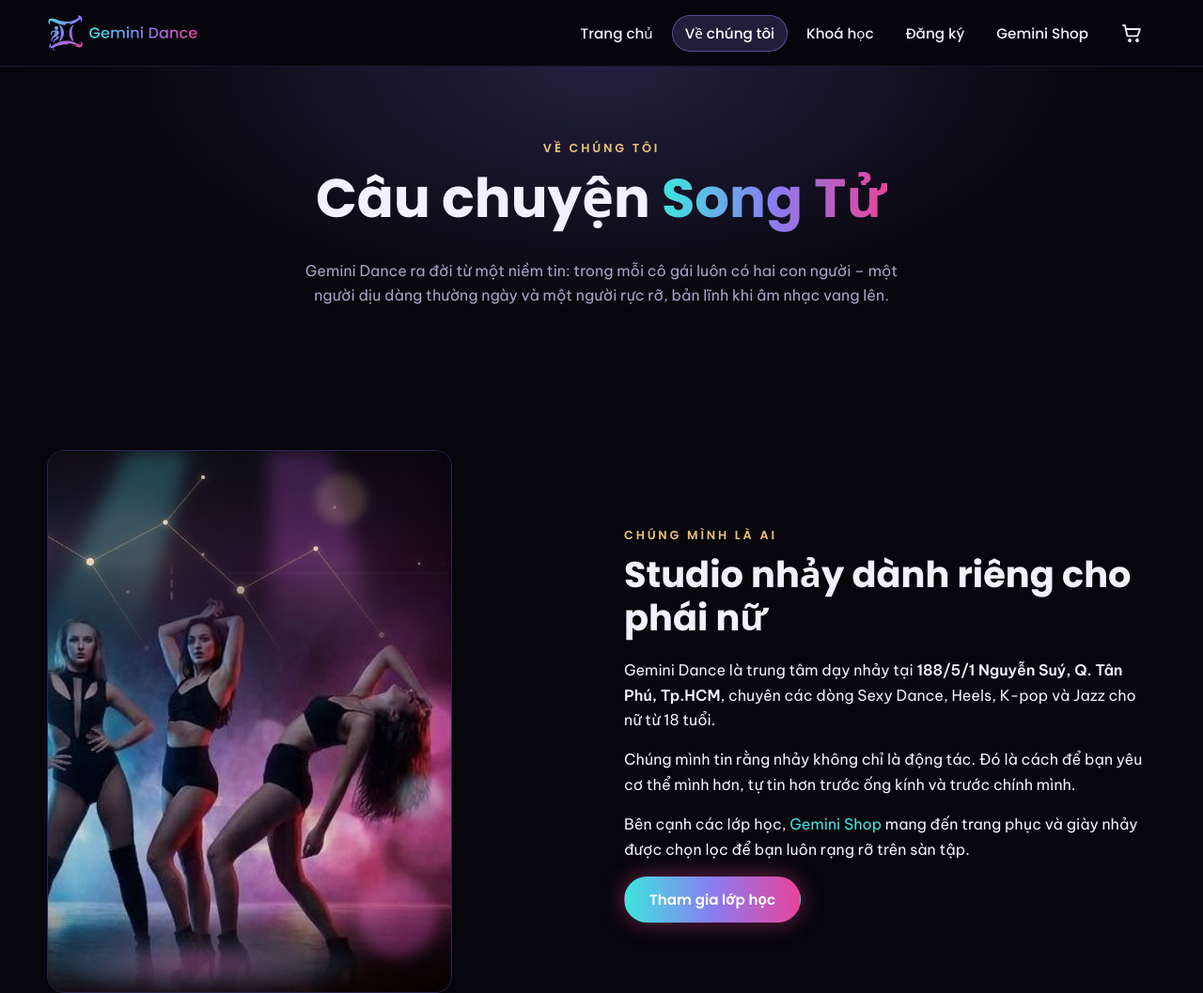
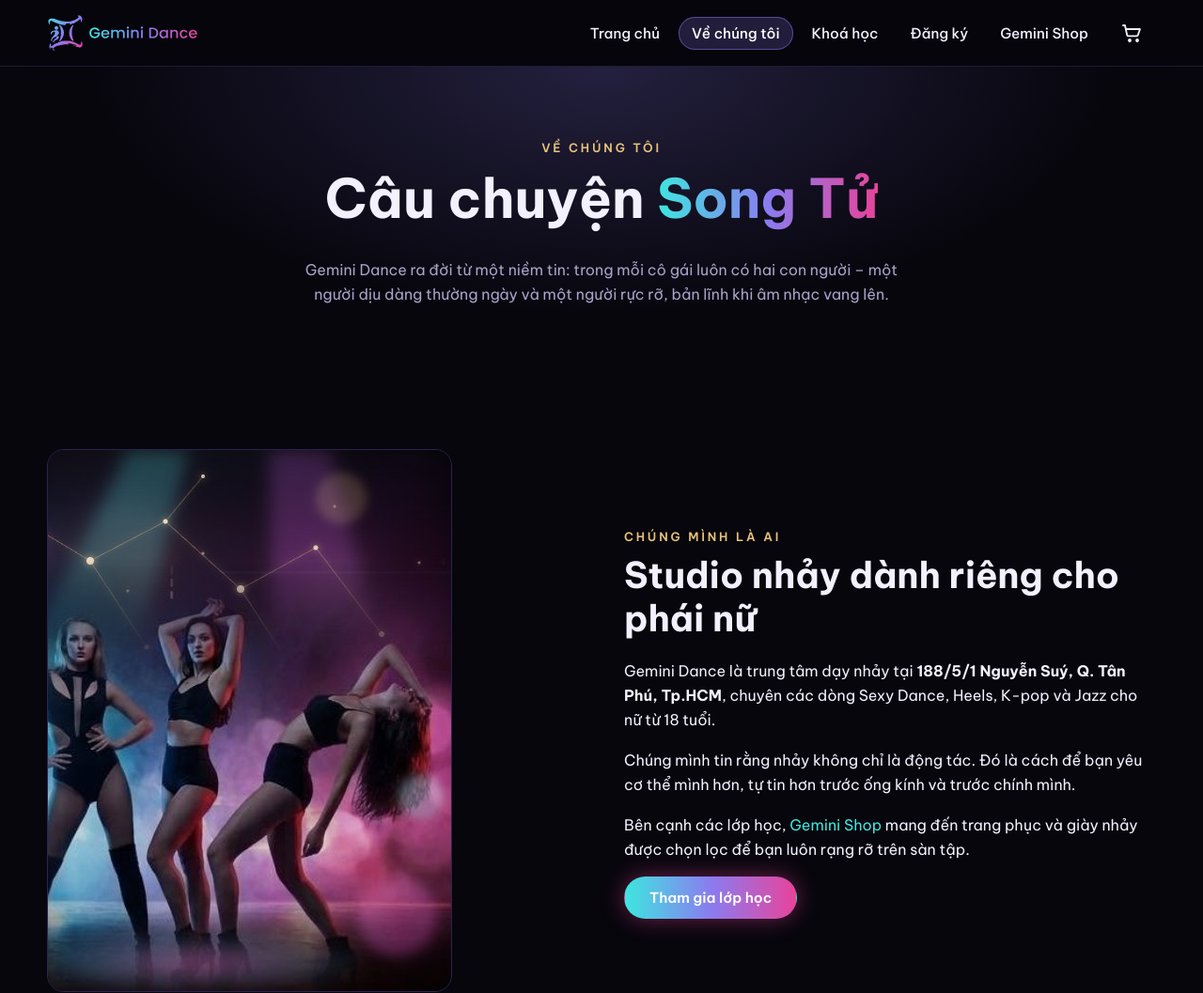
Before and after one commit to nthh169-dev/gemini-dance, a plain HTML site: page about.html in a window 1280 px wide. Shown: the top 1057 px of the page at 94% size. Drawn offline with nearby package versions, Linux system fonts and the light colour scheme; no server answers.

Commit message:
Thống nhất font: dùng Be Vietnam Pro cho toàn bộ website
Co-Authored-By: Claude Opus 5.5 <noreply@anthropic.com>
Claude-Session: https://claude.ai/code/session_01LYELhdYfZeChtQ2mJ7yhDZ

```diff
--- a/about.html
+++ b/about.html
@@ -8,7 +8,7 @@
 <link rel="icon" type="image/svg+xml" href="assets/img/logo-icon.svg">
 <link rel="preconnect" href="https://fonts.googleapis.com">
 <link rel="preconnect" href="https://fonts.gstatic.com" crossorigin>
-<link href="https://fonts.googleapis.com/css2?family=Be+Vietnam+Pro:wght@400;500;600&family=Poppins:wght@500;600;700&display=swap" rel="stylesheet">
+<link href="https://fonts.googleapis.com/css2?family=Be+Vietnam+Pro:wght@400;500;600;700;800&display=swap" rel="stylesheet">
 <link rel="stylesheet" href="assets/css/style.css">
 </head>
 <body>
--- a/assets/css/style.css
+++ b/assets/css/style.css
@@ -6,7 +6,7 @@
   --beginner: #7b3fa0; --advanced: #2f5da8;
   --grad: linear-gradient(90deg, var(--cyan), var(--violet), var(--pink));
   --radius: 18px; --shadow: 0 10px 40px rgba(0,0,0,.45);
-  --font-head: "Poppins", system-ui, sans-serif; --font-body: "Be Vietnam Pro", system-ui, sans-serif;
+  --font-head: "Be Vietnam Pro", system-ui, sans-serif; --font-body: "Be Vietnam Pro", system-ui, sans-serif;
 }
 * { box-sizing: border-box; }
 html { scroll-behavior: smooth; }
--- a/assets/js/app.js
+++ b/assets/js/app.js
@@ -190,7 +190,7 @@
       <radialGradient id="${id}b" cx=".5" cy=".35" r=".8"><stop offset="0" stop-color="${tint}"/><stop offset="1" stop-color="#0b0a14"/></radialGradient></defs>
       <rect width="200" height="250" fill="url(#${id}b)"/>
       <g transform="translate(0,35)" fill="url(#${id})" stroke="url(#${id})">${ICONS[p.category] || ICONS["phu-kien"]}</g>
-      <text x="100" y="228" text-anchor="middle" fill="#f3f0ff" opacity=".55" font-family="Poppins,sans-serif" font-size="11" letter-spacing="3">GEMINI SHOP</text></svg>`;
+      <text x="100" y="228" text-anchor="middle" fill="#f3f0ff" opacity=".55" font-family="Be Vietnam Pro,sans-serif" font-size="11" letter-spacing="3">GEMINI SHOP</text></svg>`;
   };
   window.priceHtml = (p) => p.sale_price
     ? `<span class="price">${vnd(p.sale_price)}</span> <s class="price-old">${vnd(p.price)}</s>`
```
Also changed, not shown: admin/courses.html (+1 -1 lines), admin/dashboard.html (+1 -1 lines), admin/forgot-password.html (+1 -1 lines), admin/login.html (+1 -1 lines), admin/orders.html (+1 -1 lines), admin/products.html (+1 -1 lines), admin/registrations.html (+1 -1 lines), admin/reset-password.html (+1 -1 lines), cart.html (+1 -1 lines), course.html (+1 -1 lines), index.html (+1 -1 lines), product.html (+1 -1 lines), register.html (+1 -1 lines), shop.html (+1 -1 lines), 3 other files.
